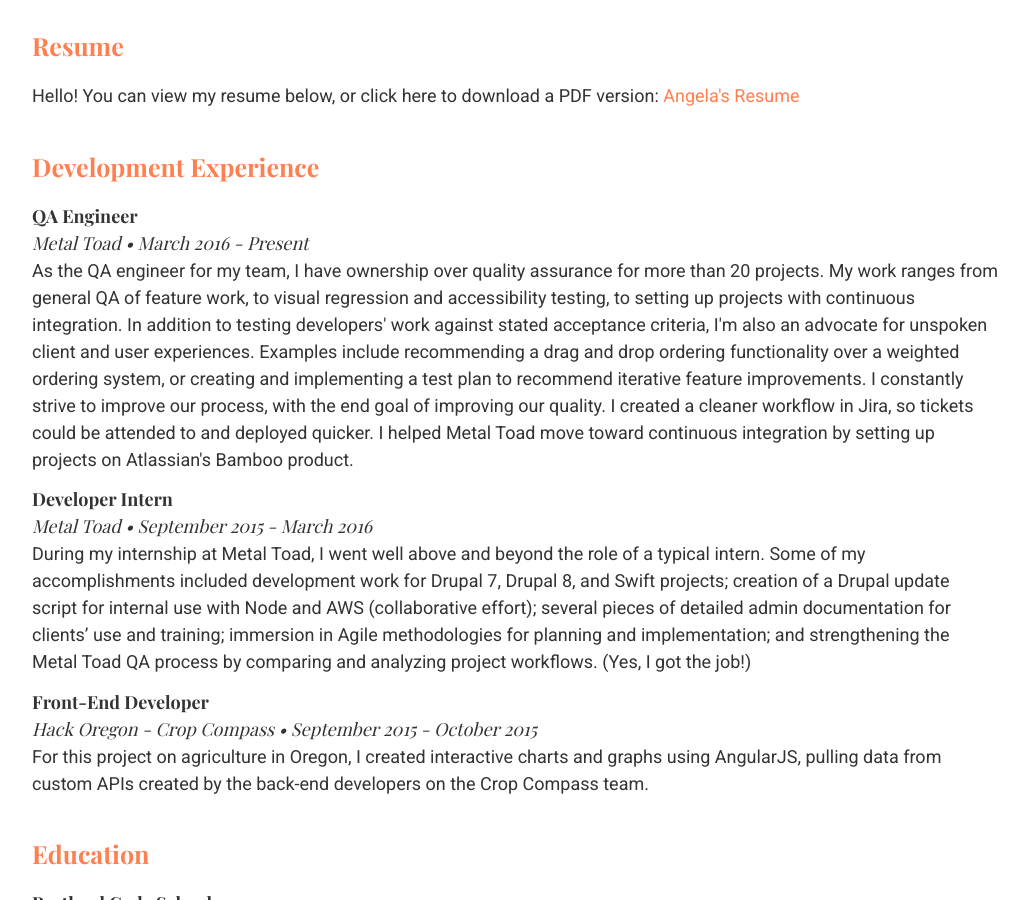
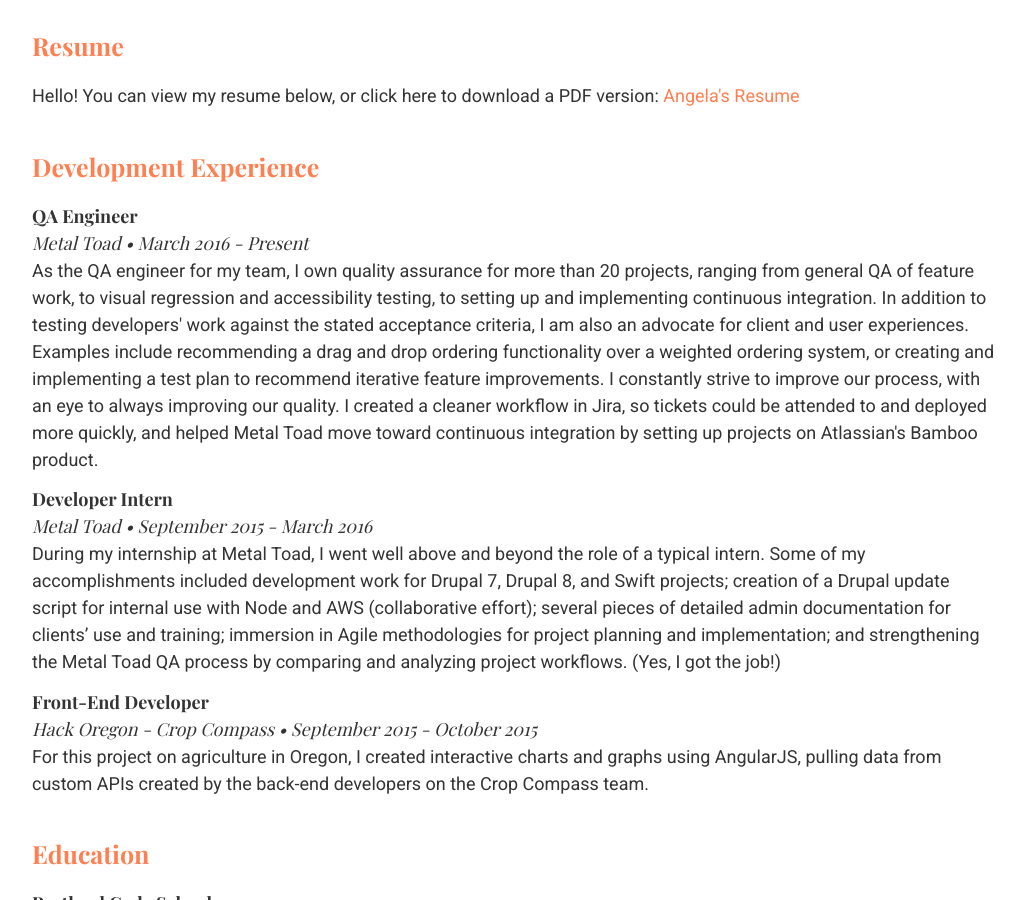
Before and after one commit to angelariggs/angelariggs.github.io, a Jekyll site: the page built from resume.md, in a window 1280 px wide and 900 px high, scrolled down 209 px. Shown: the whole window, without its empty margins (40-1068 px from the left). Built offline with Jekyll 4.4.1, drawn with Linux system fonts in a browser that asks for light colours; some web fonts are replaced; Markdown is read by kramdown in place of the engine named in the settings.

Commit message:
updated to match physical resume

```diff
--- a/resume.md
+++ b/resume.md
@@ -13,11 +13,11 @@
 	<h1 class="res-sec-title">Development Experience</h1>
 	<h2 class="res-h2">QA Engineer</h2>
 	<h3 class="res-h3">Metal Toad • March 2016 - Present</h3>
-	<p>As the QA engineer for my team, I have ownership over quality assurance for more than 20 projects. My work ranges from general QA of feature work, to visual regression and accessibility testing, to setting up projects with continuous integration. In addition to testing developers' work against stated acceptance criteria, I'm also an advocate for unspoken client and user experiences. Examples include recommending a drag and drop ordering functionality over a weighted ordering system, or creating and implementing a test plan to recommend iterative feature improvements. I constantly strive to improve our process, with the end goal of improving our quality. I created a cleaner workflow in Jira, so tickets could be attended to and deployed quicker. I helped Metal Toad move toward continuous integration by setting up projects on Atlassian's Bamboo product.</p>
+	<p>As the QA engineer for my team, I own quality assurance for more than 20 projects, ranging from general QA of feature work, to visual regression and accessibility testing, to setting up and implementing continuous integration. In addition to testing developers' work against the stated acceptance criteria, I am also an advocate for client and user experiences. Examples include recommending a drag and drop ordering functionality over a weighted ordering system, or creating and implementing a test plan to recommend iterative feature improvements. I constantly strive to improve our process, with an eye to always improving our quality. I created a cleaner workflow in Jira, so tickets could be attended to and deployed more quickly, and helped Metal Toad move toward continuous integration by setting up projects on Atlassian's Bamboo product.</p>
 
 	<h2 class="res-h2">Developer Intern</h2>
 	<h3 class="res-h3">Metal Toad • September 2015 - March 2016</h3>
-	<p>During my internship at Metal Toad, I went well above and beyond the role of a typical intern. Some of my accomplishments included development work for Drupal 7, Drupal 8, and Swift projects; creation of a Drupal update script for internal use with Node and AWS (collaborative effort); several pieces of detailed admin documentation for clients’ use and training; immersion in Agile methodologies for planning and implementation; and strengthening the Metal Toad QA process by comparing and analyzing project workflows. (Yes, I got the job!)</p>
+	<p>During my internship at Metal Toad, I went well above and beyond the role of a typical intern. Some of my accomplishments included development work for Drupal 7, Drupal 8, and Swift projects; creation of a Drupal update script for internal use with Node and AWS (collaborative effort); several pieces of detailed admin documentation for clients’ use and training; immersion in Agile methodologies for project planning and implementation; and strengthening the Metal Toad QA process by comparing and analyzing project workflows. (Yes, I got the job!)</p>
 
 	<h2 class="res-h2">Front-End Developer</h2>
 	<h3 class="res-h3">Hack Oregon - Crop Compass • September 2015 - October 2015</h3>
```
Also changed, not shown: 2 other files.
